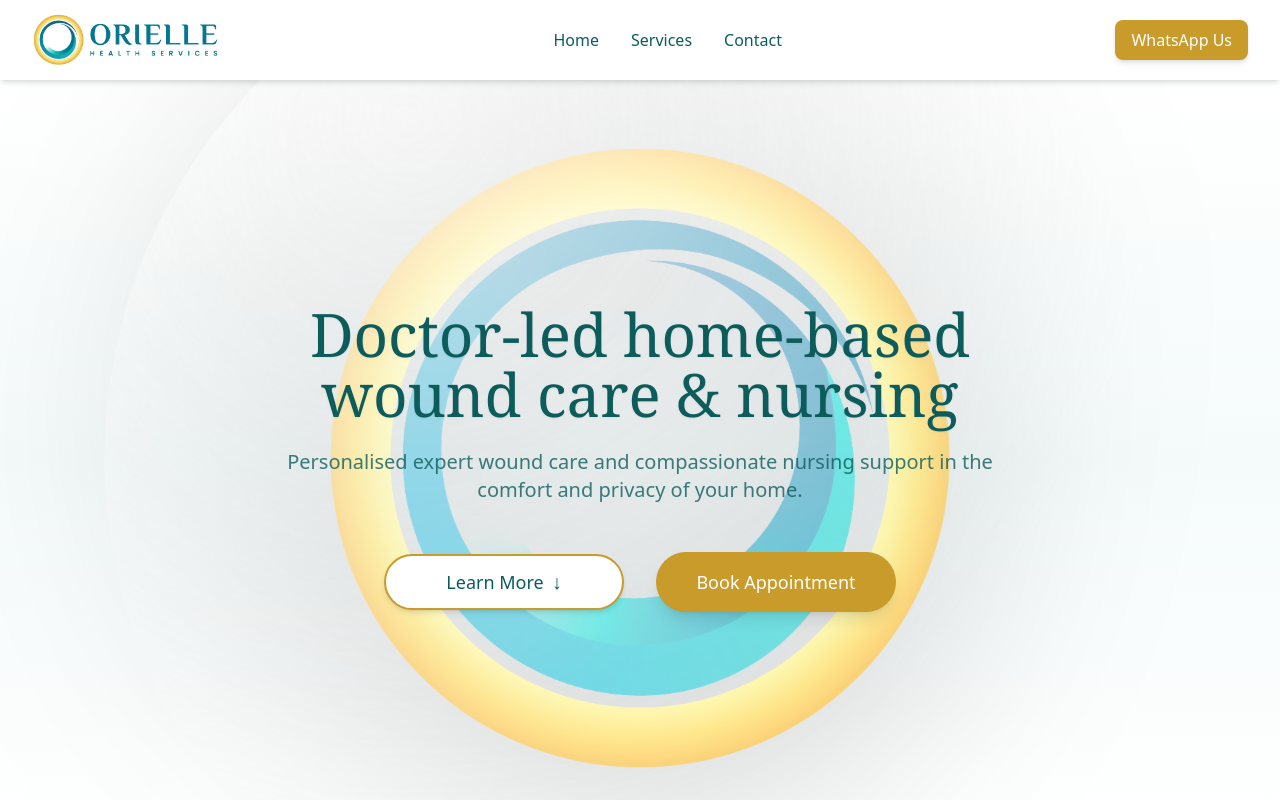
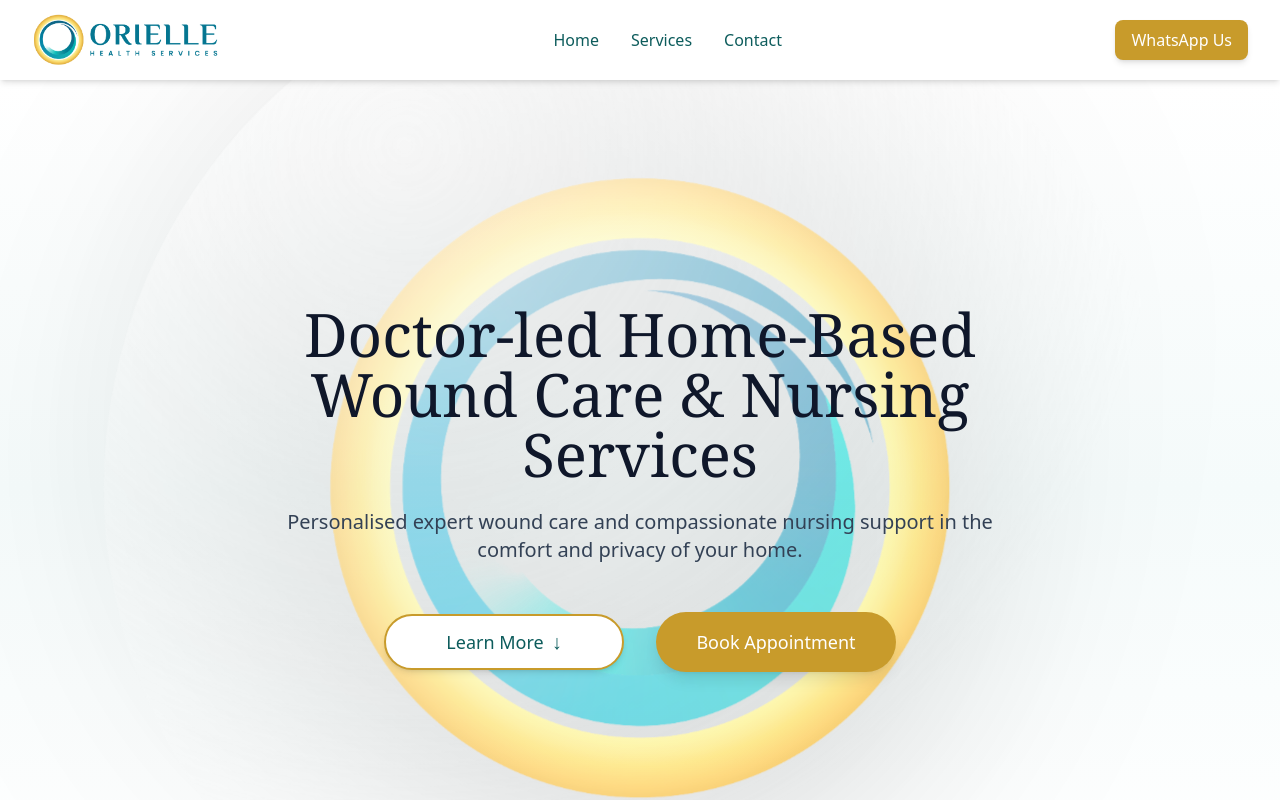
Before and after one commit to rrjayapalan/oriellehealth_verified, a Next.js app: page / in a window 1280 px wide. Shown: the top 800 px of the page. Built offline with nearby package versions, Linux system fonts and the light colour scheme.

Commit message:
Update page.js

```diff
--- a/app/page.js
+++ b/app/page.js
@@ -53,13 +53,14 @@ export default function Home() {
 
   {/* Content */}
   <div className="relative z-10 max-w-3xl">
-    <h1 className="text-5xl md:text-6xl font-serif text-teal drop-shadow-sm mb-6">
-      Doctor-led home-based wound care & nursing
-    </h1>
+    <h1 className="text-5xl md:text-6xl font-serif text-slate-900 mb-6">
+  Doctor-led Home-Based Wound Care & Nursing Services
+</h1>
 
-    <p className="text-lg md:text-xl text-teal/80 mb-12 leading-relaxed">
-      Personalised expert wound care and compassionate nursing support in the comfort and privacy of your home.
-    </p>
+<p className="text-lg md:text-xl text-slate-700 mb-12 leading-relaxed">
+  Personalised expert wound care and compassionate nursing support in the comfort and privacy of your home.
+</p>
+
 
     {/* BUTTONS */}
     <div className="flex flex-col md:flex-row items-center justify-center gap-6 md:gap-8">
```
